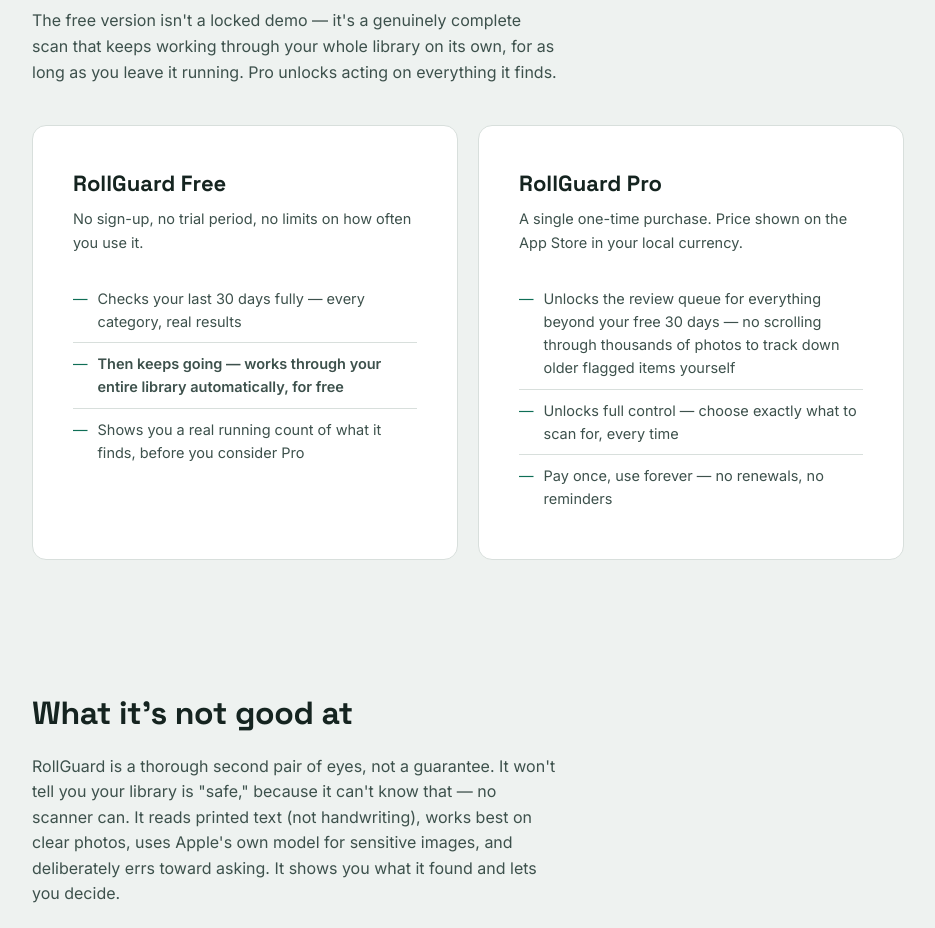
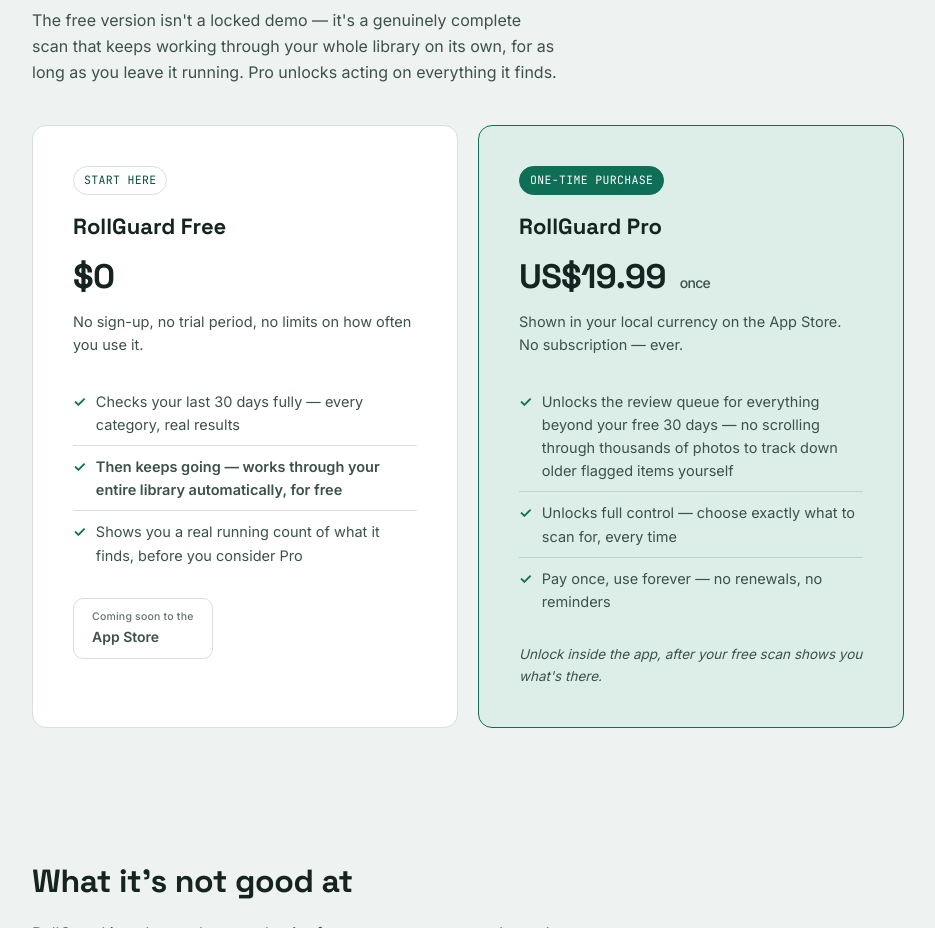
Before and after one commit to 7mountstreet7/rollguard-site, a plain HTML site: page index.html in a window 1280 px wide. Shown: the part 4220-5148 px from the top of the page, without its empty margins (172-1107 px from the left). Drawn offline with Linux system fonts and the light colour scheme.

Commit message:
Revise price card design and details in index.html
Updated price card layout and content for RollGuard pricing.

```diff
--- a/index.html
+++ b/index.html
@@ -171,15 +171,27 @@
   @media (max-width:640px){.price-grid{grid-template-columns:1fr;}}
   .price-card{
     background:var(--card);border:1.5px solid var(--line);border-radius:var(--radius);
-    padding:40px;
+    padding:40px;position:relative;display:flex;flex-direction:column;
   }
+  .price-card.featured{background:var(--mint);border-color:var(--teal);}
+  .price-tag{
+    font-family:var(--font-mono);font-size:11.5px;letter-spacing:.03em;text-transform:uppercase;
+    color:var(--teal-deep);background:var(--card);border:1px solid var(--line);
+    border-radius:999px;padding:4px 10px;display:inline-block;margin-bottom:14px;align-self:flex-start;
+  }
+  .price-card.featured .price-tag{background:var(--teal);color:#fff;border-color:var(--teal);}
   .price-head{font-family:var(--font-display);font-weight:700;font-size:22px;margin:0 0 6px;}
+  .price-amount{font-family:var(--font-display);font-weight:700;font-size:34px;letter-spacing:-0.02em;margin:0 0 6px;color:var(--ink);}
+  .price-note{font-family:var(--font-body);font-weight:500;font-size:14px;color:var(--ink-soft);margin-left:6px;}
   .price-sub{color:var(--ink-soft);font-size:14.5px;margin:0 0 24px;}
   .price-list{list-style:none;margin:0;padding:0;}
   .price-list li{display:flex;gap:10px;padding:9px 0;border-top:1px solid var(--line);
     font-size:14.5px;color:var(--ink-soft);}
   .price-list li:first-child{border-top:none;}
-  .price-list li::before{content:'—';color:var(--teal);flex-shrink:0;}
+  .price-list li::before{content:'✓';color:var(--teal);font-weight:700;flex-shrink:0;}
+  .price-card.featured .price-list li{border-top-color:rgba(15,110,86,.18);}
+  .price-how{font-size:13.5px;color:var(--ink-soft);margin:22px 0 0;font-style:italic;}
+  .price-card .store-badge{align-self:flex-start;margin-top:22px;}
   .faq-item{border-top:1px solid var(--line);}
   .faq-item:last-of-type{border-bottom:1px solid var(--line);}
   .faq-item summary{
@@ -348,22 +360,29 @@
     <p class="section-sub">The free version isn't a locked demo — it's a genuinely complete scan that keeps working through your whole library on its own, for as long as you leave it running. Pro unlocks acting on everything it finds.</p>
     <div class="price-grid">
       <div class="price-card">
+        <span class="price-tag">Start here</span>
         <p class="price-head">RollGuard Free</p>
+        <p class="price-amount">$0</p>
         <p class="price-sub">No sign-up, no trial period, no limits on how often you use it.</p>
         <ul class="price-list">
           <li>Checks your last 30 days fully — every category, real results</li>
           <li><strong>Then keeps going — works through your entire library automatically, for free</strong></li>
           <li>Shows you a real running count of what it finds, before you consider Pro</li>
         </ul>
+        <!-- LAUNCH DAY: swap for the live badge -->
+        <span class="store-badge soon"><span><small>Coming soon to the</small>App Store</span></span>
       </div>
-      <div class="price-card">
+      <div class="price-card featured">
+        <span class="price-tag">One-time purchase</span>
         <p class="price-head">RollGuard Pro</p>
-        <p class="price-sub">A single one-time purchase. Price shown on the App Store in your local currency.</p>
+        <p class="price-amount">US$19.99 <span class="price-note">once</span></p>
+        <p class="price-sub">Shown in your local currency on the App Store. No subscription — ever.</p>
         <ul class="price-list">
           <li>Unlocks the review queue for everything beyond your free 30 days — no scrolling through thousands of photos to track down older flagged items yourself</li>
           <li>Unlocks full control — choose exactly what to scan for, every time</li>
           <li>Pay once, use forever — no renewals, no reminders</li>
         </ul>
+        <p class="price-how">Unlock inside the app, after your free scan shows you what's there.</p>
       </div>
     </div>
   </section>
```
